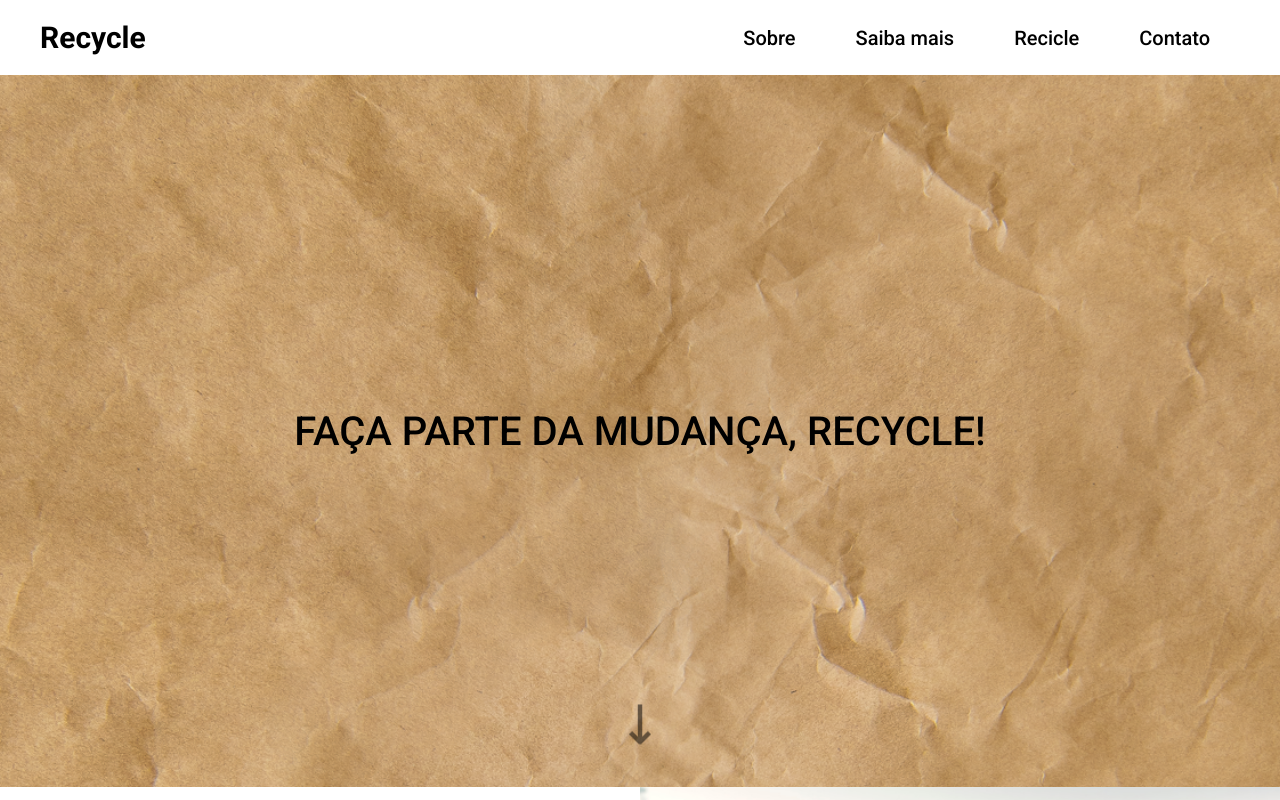
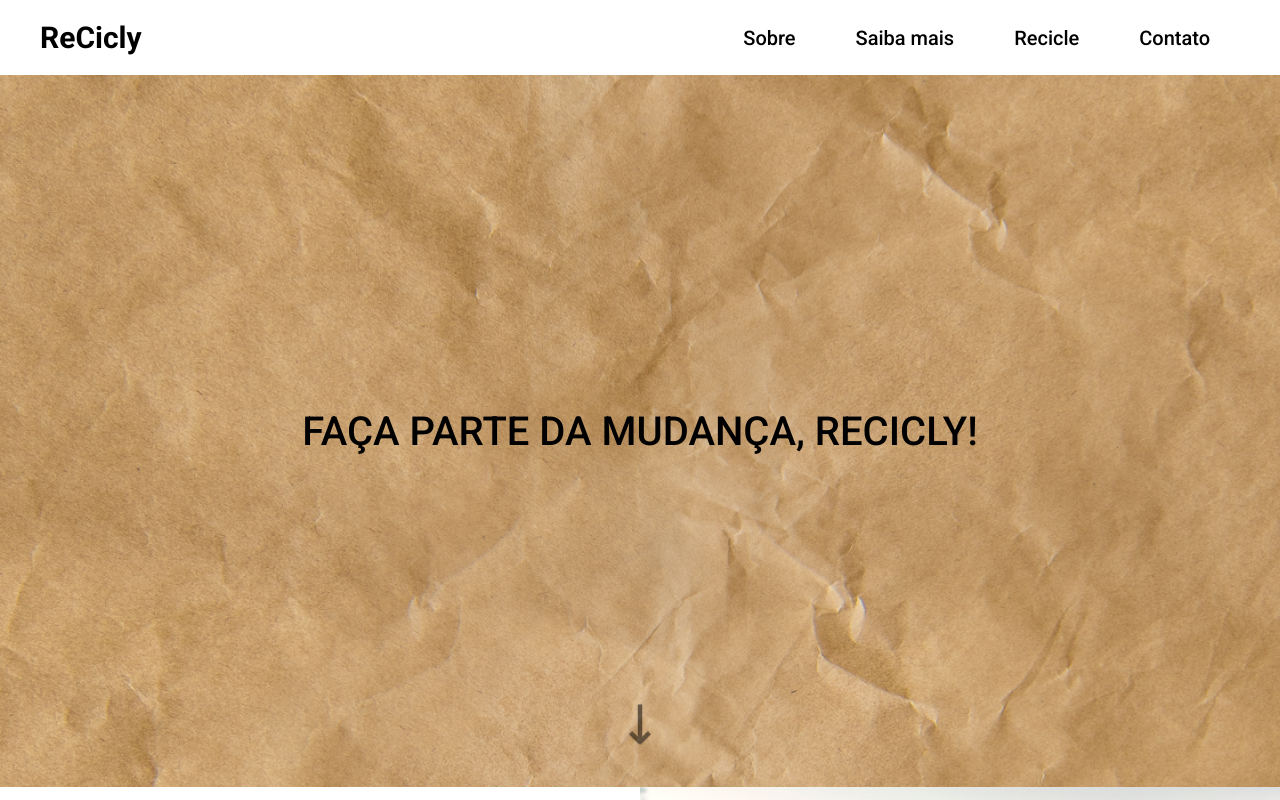
Before and after one commit to glarocheborba/ReCicly---Projeto-ES, a website: page front_end/Landing-Page-main/page.html in a window 1280 px wide. Shown: the top 800 px of the page. Drawn offline with Linux system fonts and the light colour scheme.

Commit message:
Update page.html

```diff
--- a/front_end/Landing-Page-main/page.html
+++ b/front_end/Landing-Page-main/page.html
@@ -24,7 +24,7 @@
     <header class="header">
         <div class="header-container">
             <a href="/">
-                <h1 class="logo">Recycle</h1>
+                <h1 class="logo">ReCicly</h1>
             </a>
 
             <nav>
@@ -46,7 +46,7 @@
         </div>
     </header>
     <section class="hero">
-        <h2>Faça parte da mudança, ReCycle!</h2>
+        <h2>Faça parte da mudança, ReCicly!</h2>
     </section>
     <section class="about" id="about">
         <div class="item">
@@ -105,7 +105,7 @@
         </div>
     </section>
     <footer class="footer" id="contact">
-        <h4>ReCycle - Sistema De Gerenciamento de Créditos</h4>
+        <h4>ReCicly - Sistema De Gerenciamento de Créditos</h4>
 
         <nav>
             <ul>
```
